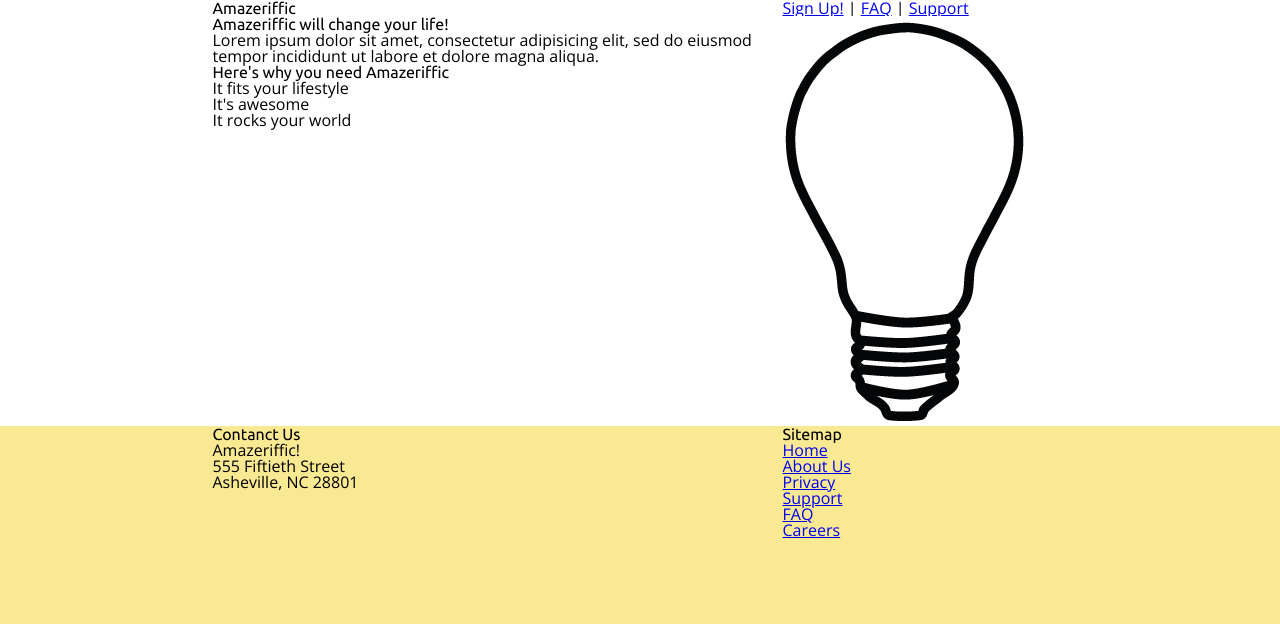
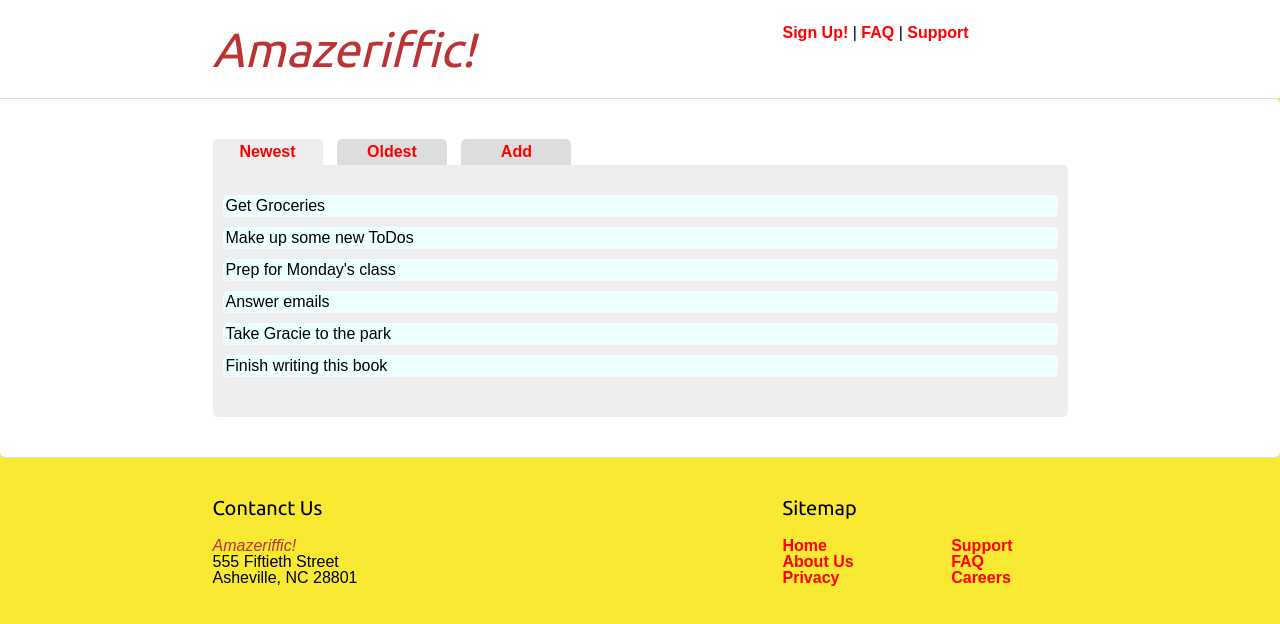
Before and after one commit to dataceton/amazeriffic, a plain HTML site: page index.html in a window 1280 px wide. Drawn offline with nearby package versions, Linux system fonts and the light colour scheme.

Commit message:
Create project structure

```diff
--- a/index.html
+++ b/index.html
@@ -3,8 +3,8 @@
   <head>
     <meta charset="utf-8">
     <title>Amazeriffic</title>
-    <link rel="stylesheet" type="text/css" href="reset.css">
-    <link rel="stylesheet" type="text/css" href="style.css">
+    <link rel="stylesheet" type="text/css" href="stylesheets/reset.css">
+    <link rel="stylesheet" type="text/css" href="stylesheets/style.css">
     <link rel="stylesheet" href="https://fonts.googleapis.com/css?family=Ubuntu">
     <link rel="stylesheet" href="https://fonts.googleapis.com/css?family=Open+Sans">
   </head>
@@ -12,7 +12,7 @@
     <header>
       <div class="container">
         <div class="column-left">
-          <h1>Amazeriffic</h1>
+          <h1>Amazeriffic!</h1>
         </div>
         <div class="column-right">
           <nav>
@@ -26,19 +26,12 @@
 
     <main>
       <div class="container">
-        <div class="column-left">
-          <h2>Amazeriffic will change your life!</h2>
-          <p>Lorem ipsum dolor sit amet, consectetur adipisicing elit, sed do
-             eiusmod tempor incididunt ut labore et dolore magna aliqua.</p>
-          <h3>Here's why you need Amazeriffic</h3>
-          <ul>
-            <li>It fits your lifestyle</li>
-            <li>It's awesome</li>
-            <li>It rocks your world</li>
-          </ul>
+        <div class="tabs">
+          <a href=""><span class="active">Newest</span></a>
+          <a href=""><span>Oldest</span></a>
+          <a href=""><span>Add</span></a>
         </div>
-        <div class="column-right">
-          <img src="lightbulb.png" alt="lightbulb image">
+        <div class="content">
         </div>
       </div>
     </main>
@@ -57,16 +50,23 @@
           <div class="sitemap">
             <h5>Sitemap</h5>
             <ul>
+              <div class="left">
                 <li><a href="index.html">Home</a></li>
                 <li><a href="#">About Us</a></li>
                 <li><a href="#">Privacy</a></li>
+              </div>
+              <div class="right">
                 <li><a href="#">Support</a></li>
                 <li><a href="faq.html">FAQ</a></li>
                 <li><a href="#">Careers</a></li>
+              </div>
             </ul>
           </div>
         </div>
       </div>
     </footer>
+
+    <script src="https://code.jquery.com/jquery-3.3.1.min.js"></script>
+    <script src="javascripts/app.js"></script>
   </body>
 </html>
--- /dev/null
+++ b/javascripts/app.js
@@ -0,0 +1,56 @@
+var main = function() {
+  "use strict";
+
+  var toDos = [
+    "Finish writing this book",
+    "Take Gracie to the park",
+    "Answer emails",
+    "Prep for Monday's class",
+    "Make up some new ToDos",
+    "Get Groceries"
+  ];
+
+  $(".tabs span").toArray().forEach(function(element) {
+    $(element).on("click", function() {
+      var $element = $(element),
+          $content,
+          $input,
+          $button;
+
+      $(".tabs span").removeClass("active");
+      $element.addClass("active");
+      $("main .content").empty();
+
+      if ($element.parent().is(":nth-child(1)")) {
+        $content = $("<ul>");
+        for (let i = toDos.length - 1; i >= 0; i--) {
+          $content.append($("<li>").text(toDos[i]));
+        }
+      } else if ($element.parent().is(":nth-child(2)")) {
+        $content = $("<ul>");
+        toDos.forEach(function(todo) {
+          $content.append($("<li>").text(todo));
+        });
+      } else if ($element.parent().is(":nth-child(3)")) {
+        $input = $("<input>");
+        $button = $("<button>").text("+");
+
+        $button.on("click", function() {
+          if ($input.val() != "") {
+            toDos.push($input.val());
+            $input.val("");
+          }
+        });
+
+        $content = $("<div>").append($input, $button);
+      }
+
+      $("main .content").append($content);
+
+      return false;
+    });
+  });
+  $(".tabs a:first-child span").trigger("click");
+};
+
+$(document).ready(main);
--- a/style.css
+++ /dev/null
@@ -1,37 +0,0 @@
-body {
-  background: #f9e993;
-  font-family: 'Open Sans', sans-serif;
-  font-size: 100%;
-}
-
-h1, h2, h3, h4, h5 {
-  font-family: 'Ubuntu', sans-serif;
-}
-
-header, main, footer {
-  min-width: 855px;
-  overflow: auto;
-}
-
-header .container, main .container, footer .container {
-  max-width: 855px;
-  margin: auto;
-}
-
-header {
-  background: white;
-}
-
-main {
-  background: white;
-}
-
-.column-left {
-  float: left;
-  width: 570px;
-}
-
-.column-right {
-  float: right;
-  width: 285px;
-}
--- /dev/null
+++ b/stylesheets/style.css
@@ -0,0 +1,122 @@
+body {
+  background: #f9e933;
+  font-family: 'Droid Sans', sans-serif;
+}
+
+header, main, footer {
+  min-width: 855px;
+}
+
+header .container, main .container, footer .container {
+  max-width: 855px;
+  margin: auto;
+}
+
+.column-left {
+  float: left;
+  width: 570px;
+}
+
+.column-right {
+  float: right;
+  width: 285px;
+}
+
+header {
+  padding: 25px 0 25px 0;
+  background: white;
+  overflow: auto;
+  border-bottom: 1px solid #ddd;
+}
+
+/* MAIN LOGO */
+h1 {
+  font-family: 'Ubuntu', sans-serif;
+  font-style: italic;
+  font-size: 3em;
+  color: #b33;
+}
+
+/* FOOTER HEADINGS */
+h5 {
+    font-family: 'Ubuntu', sans-serif;
+    font-size: 1.25em;
+    margin-bottom: 20px;
+}
+
+a {
+  color: #f00;
+  text-decoration: none;
+  font-weight: bold;
+}
+
+main {
+    background: #fff;
+    border-radius: 0 5px 5px 5px;;
+    padding: 40px;
+}
+
+.tabs a span {
+    border-radius: 5px 5px 0 0;
+    display: inline-block;
+    width: 100px;
+    margin-right: 10px;
+    text-align: center;
+    background: #ddd;
+    padding: 5px;
+}
+
+.tabs a .active {
+    background: #eee;
+}
+
+main .content {
+    padding: 30px 10px 30px 10px;
+    border-radius: 0 5px 5px 5px;
+    background: #eee;
+}
+
+main .content li {
+    border-radius: 5px;
+    padding: 3px;
+    background: #eff;
+    margin: 0 0 10px 0;
+}
+
+main .content button {
+  font-weight: bold;
+  padding: 0 3px 0 3px;
+  border-radius: 5px;
+  background: #ccc;
+  cursor: pointer;
+  margin-left: 5px;
+  font-size: 1.3em;
+}
+
+
+main .content input {
+    font-size: 1.5em;
+}
+
+footer {
+    border-top: 1px solid #ddd;
+    padding: 40px 0 20px 0;
+}
+
+footer .contact p:nth-child(2) {
+  color: #b33;
+  font-style: italic;
+}
+
+footer ul {
+    width: 230px;
+}
+
+
+footer .sitemap .left {
+    float: left;
+}
+
+footer .sitemap .right {
+    float: right;
+}
```
Also changed, not shown: faq.html (+0 -1 lines), images/lightbulb.png (renamed from lightbulb.png), stylesheets/reset.css (renamed from reset.css). Lines whose indentation alone changed are shown as unchanged.
